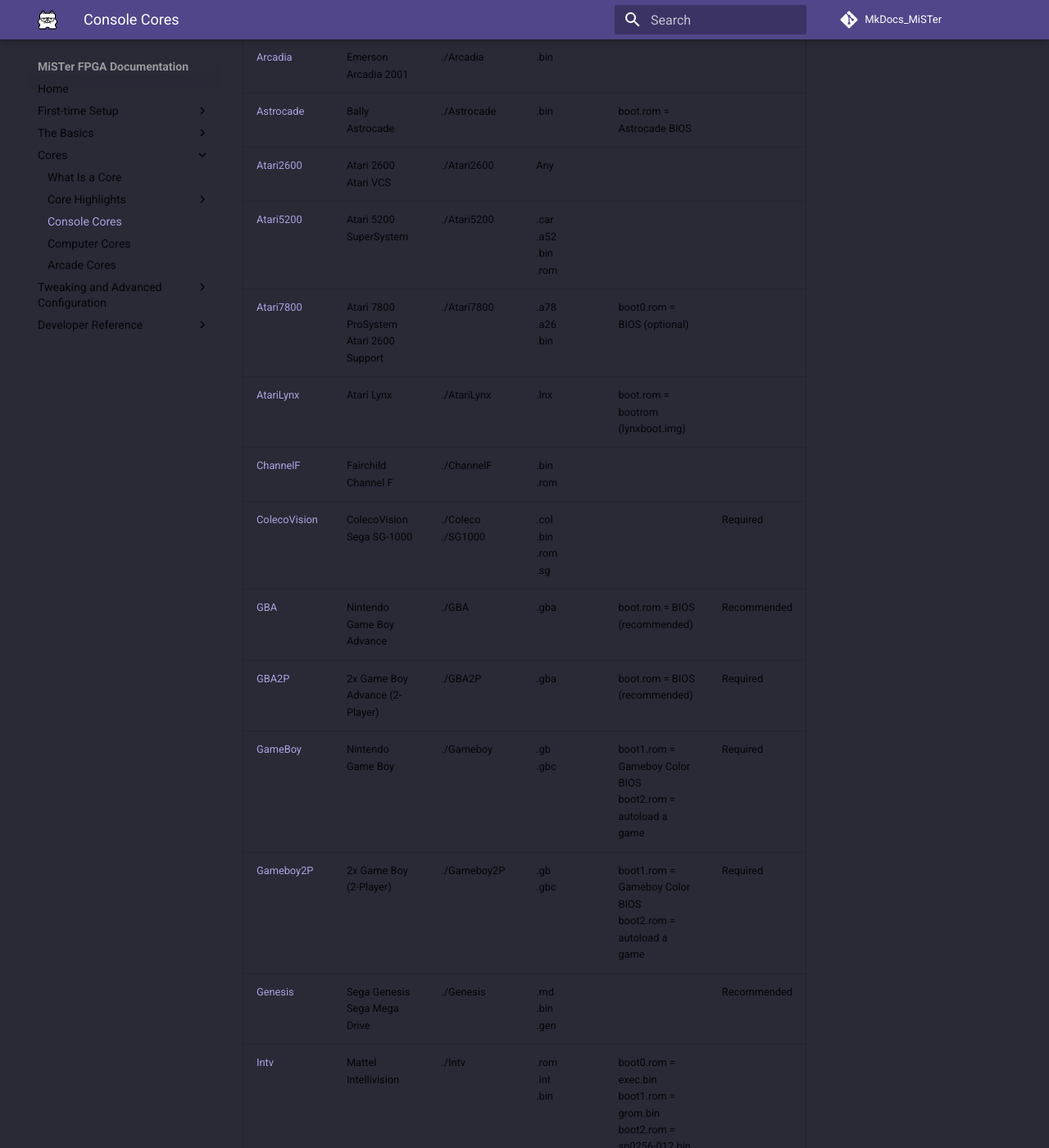
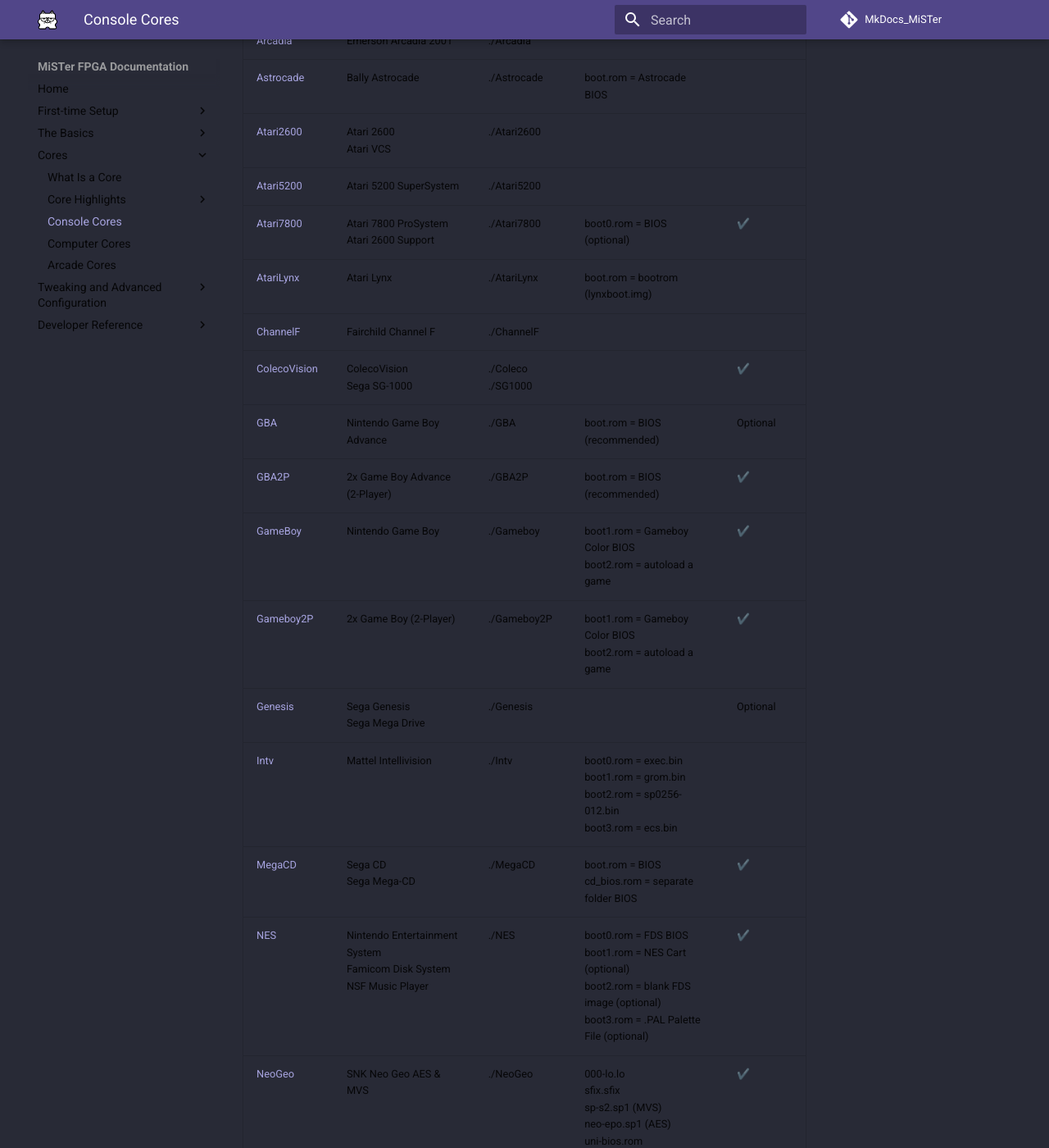
Before and after one commit to tofukazoo/MkDocs_MiSTer, an MkDocs documentation site: the page built from docs/cores/console.md, in a window 1280 px wide and 1400 px high, scrolled down 264 px. Shown: the whole window at 82% size. Built offline with MkDocs 1.6.1 and Material for MkDocs 9.7.7, drawn with Linux system fonts in a browser that asks for light colours; comment, search, counter and statistics services are not loaded; some of the changed text lies outside the part shown.

Commit message:
Change formatting in consoles table

```diff
--- a/docs/cores/console.md
+++ b/docs/cores/console.md
@@ -1,27 +1,27 @@
-| Core Name                                                                     | Systems                                                                                                 | /games/ Folder          | File Extension                            | BIOS                                                                                                                                          | SDRAM       |
-| ----------------------------------------------------------------------------- | ------------------------------------------------------------------------------------------------------- | ----------------------- | ----------------------------------------- | --------------------------------------------------------------------------------------------------------------------------------------------- | ----------- |
-| [AY-3-8500](https://github.com/MiSTer-devel/AY-3-8500-MiSTer)                 | "Pong-on-a-chip"                                                                                        | ./AY-3-8500             |                                           |                                                                                                                                               |             |
-| [Arcadia](https://github.com/MiSTer-devel/Arcadia_MiSTer)                     | Emerson Arcadia 2001                                                                                    | ./Arcadia               | .bin                                      |                                                                                                                                               |             |
-| [Astrocade](https://github.com/MiSTer-devel/Astrocade_MiSTer)                 | Bally Astrocade                                                                                         | ./Astrocade             | .bin                                      | boot.rom = Astrocade BIOS                                                                                                                     |             |
-| [Atari2600](https://github.com/MiSTer-devel/Atari2600_MiSTer)                 | Atari 2600<br>Atari VCS                                                                                 | ./Atari2600             | Any                                       |                                                                                                                                               |             |
-| [Atari5200](https://github.com/MiSTer-devel/Atari800_MiSTer)                  | Atari 5200 SuperSystem                                                                                  | ./Atari5200             | .car<br>.a52<br>.bin<br>.rom              |                                                                                                                                               |             |
-| [Atari7800](https://github.com/MiSTer-devel/Atari7800_MiSTer)                 | Atari 7800 ProSystem<br>Atari 2600 Support                                                              | ./Atari7800             | .a78<br>.a26<br>.bin                      | boot0.rom = BIOS (optional)                                                                                                                   |             |
-| [AtariLynx](https://github.com/MiSTer-devel/AtariLynx_MiSTer)                 | Atari Lynx                                                                                              | ./AtariLynx             | .lnx                                      | boot.rom = bootrom (lynxboot.img)                                                                                                             |             |
-| [ChannelF](https://github.com/MiSTer-devel/ChannelF_MiSTer)                   | Fairchild Channel F                                                                                     | ./ChannelF              | .bin<br>.rom                              |                                                                                                                                               |             |
-| [ColecoVision](https://github.com/MiSTer-devel/ColecoVision_MiSTer)           | ColecoVision<br>Sega SG-1000                                                                            | ./Coleco<br>./SG1000    | .col<br>.bin<br>.rom<br>.sg               |                                                                                                                                               | Required    |
-| [GBA](https://github.com/MiSTer-devel/GBA_MiSTer)                             | Nintendo Game Boy Advance                                                                               | ./GBA                   | .gba                                      | boot.rom = BIOS (recommended)                                                                                                                 | Recommended |
-| [GBA2P](https://github.com/MiSTer-devel/GBA_MiSTer/tree/GBA2P)                | 2x Game Boy Advance (2-Player)                                                                          | ./GBA2P                 | .gba                                      | boot.rom = BIOS (recommended)                                                                                                                 | Required    |
-| [GameBoy](https://github.com/MiSTer-devel/Gameboy_MiSTer)                     | Nintendo Game Boy                                                                                       | ./Gameboy               | .gb<br>.gbc                               | boot1.rom = Gameboy Color BIOS<br>boot2.rom = autoload a game                                                                                 | Required    |
-| [Gameboy2P](https://github.com/MiSTer-devel/Gameboy_MiSTer/tree/Gameboy2P)    | 2x Game Boy (2-Player)                                                                                  | ./Gameboy2P             | .gb<br>.gbc                               | boot1.rom = Gameboy Color BIOS<br>boot2.rom = autoload a game                                                                                 | Required    |
-| [Genesis](https://github.com/MiSTer-devel/Genesis_MiSTer)                     | Sega Genesis<br>Sega Mega Drive                                                                         | ./Genesis               | .md<br>.bin<br>.gen                       |                                                                                                                                               | Recommended |
-| [Intv](https://github.com/MiSTer-devel/Intv_MiSTer)                           | Mattel Intellivision                                                                                    | ./Intv                  | .rom<br>.int<br>.bin                      | boot0.rom = exec.bin<br>boot1.rom = grom.bin<br>boot2.rom = sp0256-012.bin<br>boot3.rom = ecs.bin                                             |             |
-| [MegaCD](https://github.com/MiSTer-devel/MegaCD_MiSTer)                       | Sega CD<br>Sega Mega-CD                                                                                 | ./MegaCD                | .cue/.bin<br>.chd                         | boot.rom = BIOS<br>cd\_bios.rom = separate folder BIOS                                                                                        | Required    |
-| [NES](https://github.com/MiSTer-devel/NES_MiSTer)                             | Nintendo Entertainment System<br>Famicom Disk System<br>NSF Music Player                                | ./NES                   | .nes<br>.fds<br>.nsf                      | boot0.rom = FDS BIOS<br>boot1.rom = NES Cart (optional)<br>boot2.rom = blank FDS image (optional)<br>boot3.rom = .PAL Palette File (optional) | Required    |
-| [NeoGeo](https://github.com/MiSTer-devel/NeoGeo_MiSTer)                       | SNK Neo Geo AES & MVS                                                                                   | ./NeoGeo                | .neo<br>.zip                              | 000-lo.lo<br>sfix.sfix<br>sp-s2.sp1 (MVS)<br>neo-epo.sp1 (AES)<br>uni-bios.rom                                                                | Required    |
-| [Odyssey2](https://github.com/MiSTer-devel/Odyssey2_MiSTer)                   | Magnavox Odyssey 2<br>Philips Odyssey 2<br>Philips Videopac G7000                                       | ./Odyssey2              | .bin<br>.rom<br>.chr                      |                                                                                                                                               |             |
-| [SMS](https://github.com/MiSTer-devel/SMS_MiSTer)                             | Sega Master System<br>Sega Game Gear<br>Sega SG-1000                                                    | ./SMS<br>./SG1000       | .sms<br>.gg<br>.sg                        |                                                                                                                                               | Required    |
-| [SNES](https://github.com/MiSTer-devel/SNES_MiSTer)                           | Super Nintendo Entertainment System<br>Nintendo Satellaview<br>SPC Music Player                         | ./SNES                  | .sfc<br>.smc<br>.bin<br>.bs<br>.spc       | bsx\_bios.rom = Satellaview ROM                                                                                                               | Required    |
-| [TurboGrafx16](https://github.com/MiSTer-devel/TurboGrafx16_MiSTer)           | NEC TurboGrafx-16 / PC Engine<br>CD-ROM² / Super CD-ROM²<br>Duo / TurboDuo<br>SuperGrafx<br>Arcade Card | ./TGFX16<br>./TGFX16-CD | .pce<br>.bin<br>.sgx<br>.cue/.bin<br>.chd | cd\_bios.rom = BIOS Place in tgfx16-cd                                                                                                        | Recommended |
-| [VC4000](https://github.com/MiSTer-devel/VC4000_MiSTer)                       | Interton VC4000<br>Acetronic MPU-1000<br>Occitane OC2000                                                | ./VC4000                | .bin                                      |                                                                                                                                               |             |
-| [Vectrex](https://github.com/MiSTer-devel/Vectrex_MiSTer)                     | Vectrex                                                                                                 | ./Vectrex               | .vec<br>.bin<br>.rom                      |                                                                                                                                               |             |
-| [WonderSwan](https://github.com/MiSTer-devel/WonderSwan_MiSTer)               | Bandai WonderSwan<br>WonderSwan Color<br>SwanCrystal                                                    | ./WonderSwan            | .ws<br>.wsc                               | boot.rom = WonderSwan bootrom<br>boot1.rom = WonderSwan Color bootrom                                                                         | Required    |
+| Core Name                                                                     | Systems                                                                                                 | /games/ Folder          | BIOS                                                                                                                                          | SDRAM    |
+| ----------------------------------------------------------------------------- | ------------------------------------------------------------------------------------------------------- | ----------------------- | --------------------------------------------------------------------------------------------------------------------------------------------- | -------- |
+| [AY-3-8500](https://github.com/MiSTer-devel/AY-3-8500-MiSTer)                 | "Pong-on-a-chip"                                                                                        | ./AY-3-8500             |                                                                                                                                               |          |
+| [Arcadia](https://github.com/MiSTer-devel/Arcadia_MiSTer)                     | Emerson Arcadia 2001                                                                                    | ./Arcadia               |                                                                                                                                               |          |
+| [Astrocade](https://github.com/MiSTer-devel/Astrocade_MiSTer)                 | Bally Astrocade                                                                                         | ./Astrocade             | boot.rom = Astrocade BIOS                                                                                                                     |          |
+| [Atari2600](https://github.com/MiSTer-devel/Atari2600_MiSTer)                 | Atari 2600<br>Atari VCS                                                                                 | ./Atari2600             |                                                                                                                                               |          |
+| [Atari5200](https://github.com/MiSTer-devel/Atari800_MiSTer)                  | Atari 5200 SuperSystem                                                                                  | ./Atari5200             |                                                                                                                                               |          |
+| [Atari7800](https://github.com/MiSTer-devel/Atari7800_MiSTer)                 | Atari 7800 ProSystem<br>Atari 2600 Support                                                              | ./Atari7800             | boot0.rom = BIOS (optional)                                                                                                                   | ✔️       |
+| [AtariLynx](https://github.com/MiSTer-devel/AtariLynx_MiSTer)                 | Atari Lynx                                                                                              | ./AtariLynx             | boot.rom = bootrom (lynxboot.img)                                                                                                             |          |
+| [ChannelF](https://github.com/MiSTer-devel/ChannelF_MiSTer)                   | Fairchild Channel F                                                                                     | ./ChannelF              |                                                                                                                                               |          |
+| [ColecoVision](https://github.com/MiSTer-devel/ColecoVision_MiSTer)           | ColecoVision<br>Sega SG-1000                                                                            | ./Coleco<br>./SG1000    |                                                                                                                                               | ✔️       |
+| [GBA](https://github.com/MiSTer-devel/GBA_MiSTer)                             | Nintendo Game Boy Advance                                                                               | ./GBA                   | boot.rom = BIOS (recommended)                                                                                                                 | Optional |
+| [GBA2P](https://github.com/MiSTer-devel/GBA_MiSTer/tree/GBA2P)                | 2x Game Boy Advance (2-Player)                                                                          | ./GBA2P                 | boot.rom = BIOS (recommended)                                                                                                                 | ✔️       |
+| [GameBoy](https://github.com/MiSTer-devel/Gameboy_MiSTer)                     | Nintendo Game Boy                                                                                       | ./Gameboy               | boot1.rom = Gameboy Color BIOS<br>boot2.rom = autoload a game                                                                                 | ✔️       |
+| [Gameboy2P](https://github.com/MiSTer-devel/Gameboy_MiSTer/tree/Gameboy2P)    | 2x Game Boy (2-Player)                                                                                  | ./Gameboy2P             | boot1.rom = Gameboy Color BIOS<br>boot2.rom = autoload a game                                                                                 | ✔️       |
+| [Genesis](https://github.com/MiSTer-devel/Genesis_MiSTer)                     | Sega Genesis<br>Sega Mega Drive                                                                         | ./Genesis               |                                                                                                                                               | Optional |
+| [Intv](https://github.com/MiSTer-devel/Intv_MiSTer)                           | Mattel Intellivision                                                                                    | ./Intv                  | boot0.rom = exec.bin<br>boot1.rom = grom.bin<br>boot2.rom = sp0256-012.bin<br>boot3.rom = ecs.bin                                             |          |
+| [MegaCD](https://github.com/MiSTer-devel/MegaCD_MiSTer)                       | Sega CD<br>Sega Mega-CD                                                                                 | ./MegaCD                | boot.rom = BIOS<br>cd\_bios.rom = separate folder BIOS                                                                                        | ✔️       |
+| [NES](https://github.com/MiSTer-devel/NES_MiSTer)                             | Nintendo Entertainment System<br>Famicom Disk System<br>NSF Music Player                                | ./NES                   | boot0.rom = FDS BIOS<br>boot1.rom = NES Cart (optional)<br>boot2.rom = blank FDS image (optional)<br>boot3.rom = .PAL Palette File (optional) | ✔️       |
+| [NeoGeo](https://github.com/MiSTer-devel/NeoGeo_MiSTer)                       | SNK Neo Geo AES & MVS                                                                                   | ./NeoGeo                | 000-lo.lo<br>sfix.sfix<br>sp-s2.sp1 (MVS)<br>neo-epo.sp1 (AES)<br>uni-bios.rom                                                                | ✔️       |
+| [Odyssey2](https://github.com/MiSTer-devel/Odyssey2_MiSTer)                   | Magnavox Odyssey 2<br>Philips Odyssey 2<br>Philips Videopac G7000                                       | ./Odyssey2              |                                                                                                                                               |          |
+| [SMS](https://github.com/MiSTer-devel/SMS_MiSTer)                             | Sega Master System<br>Sega Game Gear<br>Sega SG-1000                                                    | ./SMS<br>./SG1000       |                                                                                                                                               | ✔️       |
+| [SNES](https://github.com/MiSTer-devel/SNES_MiSTer)                           | Super Nintendo Entertainment System<br>Nintendo Satellaview<br>SPC Music Player                         | ./SNES                  | bsx\_bios.rom = Satellaview ROM                                                                                                               | ✔️       |
+| [TurboGrafx16](https://github.com/MiSTer-devel/TurboGrafx16_MiSTer)           | NEC TurboGrafx-16 / PC Engine<br>CD-ROM² / Super CD-ROM²<br>Duo / TurboDuo<br>SuperGrafx<br>Arcade Card | ./TGFX16<br>./TGFX16-CD | cd\_bios.rom = BIOS Place in tgfx16-cd                                                                                                        | Optional |
+| [VC4000](https://github.com/MiSTer-devel/VC4000_MiSTer)                       | Interton VC4000<br>Acetronic MPU-1000<br>Occitane OC2000                                                | ./VC4000                |                                                                                                                                               |          |
+| [Vectrex](https://github.com/MiSTer-devel/Vectrex_MiSTer)                     | Vectrex                                                                                                 | ./Vectrex               |                                                                                                                                               |          |
+| [WonderSwan](https://github.com/MiSTer-devel/WonderSwan_MiSTer)               | Bandai WonderSwan<br>WonderSwan Color<br>SwanCrystal                                                    | ./WonderSwan            | boot.rom = WonderSwan bootrom<br>boot1.rom = WonderSwan Color bootrom                                                                         | ✔️       |
```
